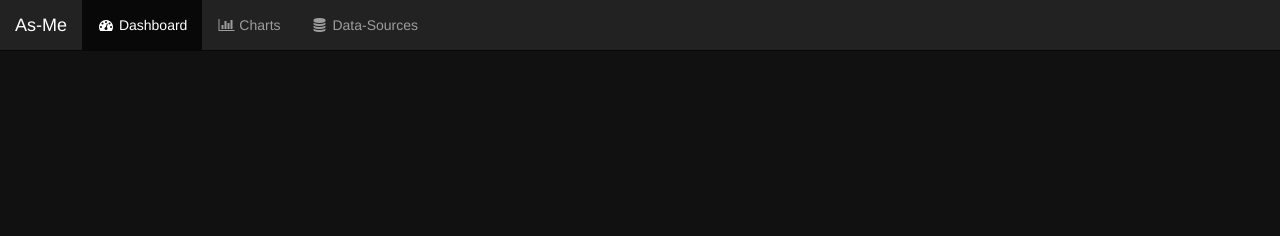
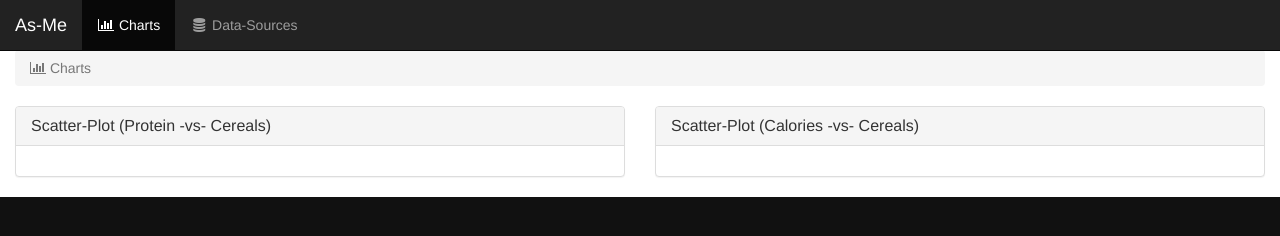
Before and after one commit to sanjay1909/as-me, a website: page index.html in a window 1280 px wide. Drawn offline with Linux system fonts and the light colour scheme.

Commit message:
Added Chart content section

```diff
--- a/css/dashboard.css
+++ b/css/dashboard.css
@@ -1,18 +1,8 @@
 /* Global Styles */
 
 body {
-    margin-top: 100px;
+    margin-top: 50px;
     background-color: #111;
-}
-
-@media(min-width:768px) {
-    body {
-        margin-top: 50px;
-    }
-}
-
-#wrapper {
-    padding-left: 0;
 }
 
 #page-wrapper {
@@ -20,12 +10,3 @@ body {
     padding: 0;
     background-color: #fff;
 }
-
-@media(min-width:768px) {
-    #wrapper {
-        padding-left: 225px;
-    }
-    #page-wrapper {
-        padding: 10px;
-    }
-}
--- a/index.html
+++ b/index.html
@@ -23,8 +23,6 @@
 </head>
 
 <body>
-    <div id="wrapper">
-        <!-- Navigation -->
 
     <nav class="navbar navbar-inverse navbar-fixed-top" role="navigation">
         <div class="navbar-header">
@@ -41,10 +39,7 @@
         <div class="collapse navbar-collapse" id="asme-navbar-collapse-1">
             <ul class="nav navbar-nav side-nav">
                 <li class="active">
-                        <a href="index.html"><i class="fa fa-fw fa-dashboard"></i> Dashboard</a>
-                    </li>
-                    <li>
-                        <a href="#"><i class="fa fa-fw fa-bar-chart-o"></i> Charts</a>
+                    <a href="index.html"><i class="fa fa-fw fa-bar-chart-o"></i> Charts</a>
                 </li>
                 <li>
                     <a href="#"><i class="fa fa-fw fa-database"></i> Data-Sources</a>
@@ -54,7 +49,51 @@
         </div>
         <!-- /.navbar-collapse -->
     </nav>
+
+    <div id="page-wrapper">
+        <div class="container-fluid">
+
+            <!-- Page Heading -->
+            <div class="row">
+                <div class="col-lg-12">
+
+                    <ol class="breadcrumb">
+                        <li class="active">
+                            <i class="fa fa-bar-chart-o"></i> Charts
+                        </li>
+                    </ol>
                 </div>
+            </div>
+
+
+
+            <div class="row">
+                <div class="col-lg-6">
+                    <div class="panel panel-default">
+                        <div class="panel-heading">
+                            <h3 class="panel-title">Scatter-Plot (Protein -vs- Cereals)</h3>
+                        </div>
+                        <div class="panel-body" id="protein">
+                        </div>
+                    </div>
+                </div>
+                <div class="col-lg-6">
+                    <div class="panel panel-default">
+                        <div class="panel-heading">
+                            <h3 class="panel-title">Scatter-Plot (Calories -vs- Cereals)</h3>
+                        </div>
+                        <div class="panel-body" id="cereal">
+                        </div>
+                    </div>
+                </div>
+            </div>
+        </div>
+        <!-- /.container-fluid -->
+    </div>
+    <!-- /#page-wrapper -->
+
+
+
     <script type="text/javascript" src="bower_components/jquery/dist/jquery.min.js"></script>
     <script type="text/javascript" src="bower_components/bootstrap/dist/js/bootstrap.min.js"></script>
 
```
Lines whose indentation alone changed are shown as unchanged.
